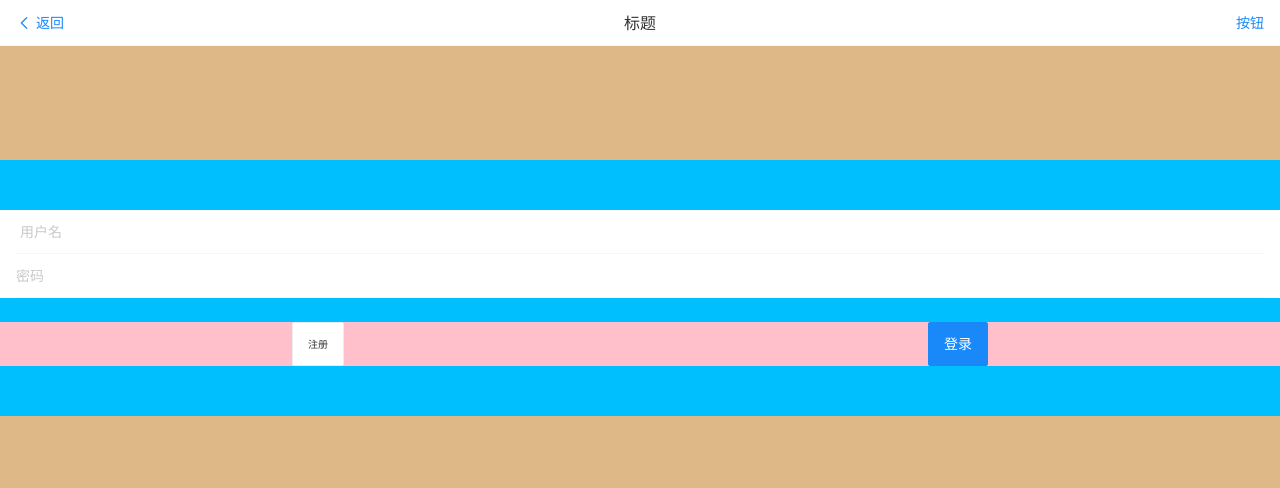
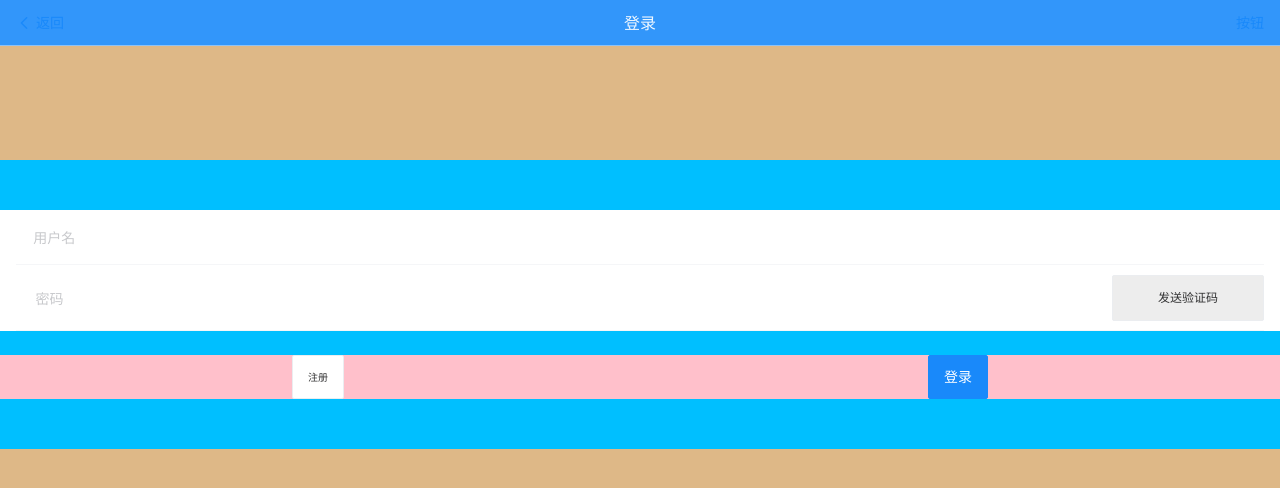
Before and after one commit to ratszip/sleepysheep, a Vue app: page /#/login in a window 1280 px wide. Shown: the top 488 px of the page. Built offline with nearby package versions, Linux system fonts and the light colour scheme; a web font is replaced by a local one.

Commit message:
px ->rem ,postcss amfe-flexible

```diff
--- /dev/null
+++ b/postcss.config.js
@@ -0,0 +1,16 @@
+// postcss.config.js
+module.exports = {
+    plugins: {
+
+      // postcss-pxtorem 插件的版本需要 >= 5.0.0
+      'postcss-pxtorem': {
+        rootValue({ file }) {
+          return file.indexOf('vant') !== -1 ? 37.5 : 75;
+        },
+        propList: ['*'],
+      },
+      'autoprefixer':{
+        browsers:['Android>=4.0','iOS >= 8']
+      }
+    }
+  };
--- a/src/main.js
+++ b/src/main.js
@@ -6,6 +6,8 @@ import Vant from 'vant'
 import 'vant/lib/index.css'
 // 加载全局样式
 import './style/index.less'
+
+import "amfe-flexible"
 Vue.use(Vant)
 Vue.config.productionTip = false
 
--- a/src/style/index.less
+++ b/src/style/index.less
@@ -1,2 +1,8 @@
 // 全局样式
 @import './icon.less';
+.page-nav-bar {
+    background-color: #3296fa;
+    .van-nav-bar__title {
+        color: aliceblue;
+    }
+}
--- a/src/views/login/LoginView.vue
+++ b/src/views/login/LoginView.vue
@@ -1,7 +1,8 @@
 <template>
   <div class="login-container">
     <van-nav-bar
-      title="标题"
+      class="page-nav-bar"
+      title="登录"
       left-text="返回"
       right-text="按钮"
       left-arrow
@@ -9,19 +10,23 @@
 
     <van-form class="loginform">
       <van-field
-      left-icon="\eb50"
         v-model="username"
         name="用户名"
         placeholder="用户名"
-        :rules="[{ required: true, message: '请填写用户名' }]"
-      />
+      >
+      <i slot="left-icon" class="iconfont icon-shouji"></i>
+      </van-field>
       <van-field
         v-model="password"
         type="password"
         name="密码"
         placeholder="密码"
-        :rules="[{ required: true, message: '请填写密码' }]"
-      />
+      >
+      <i slot="left-icon" class="iconfont icon-suoding_o"></i>
+      <template #button>
+    <van-button size="small" class="sendver" type="default">发送验证码</van-button>
+  </template>
+      </van-field>
       <div class="loginButton">
         <van-button type="default" class="regB">注册</van-button>
         <van-button type="info" class="loginB">登录</van-button>
@@ -40,6 +45,22 @@
     position: relative;
     height: 100%;
     background-color: burlywood;
+    .van-field {
+      line-height: 35px;
+    }
+    .sendver{
+      background-color: #ededed;
+      height: 46px;
+      width: 152px;
+      line-height: 46px;
+    }
+      .icon-shouji{
+      font-size: 17px;
+      }
+      .icon-suoding_o{
+        font-size: 20px;
+        line-height: -10px;
+      }
   }
   .loginform {
     position: absolute;
```
Also changed, not shown: 1 other file (tests, documents, lock files or other folders).
